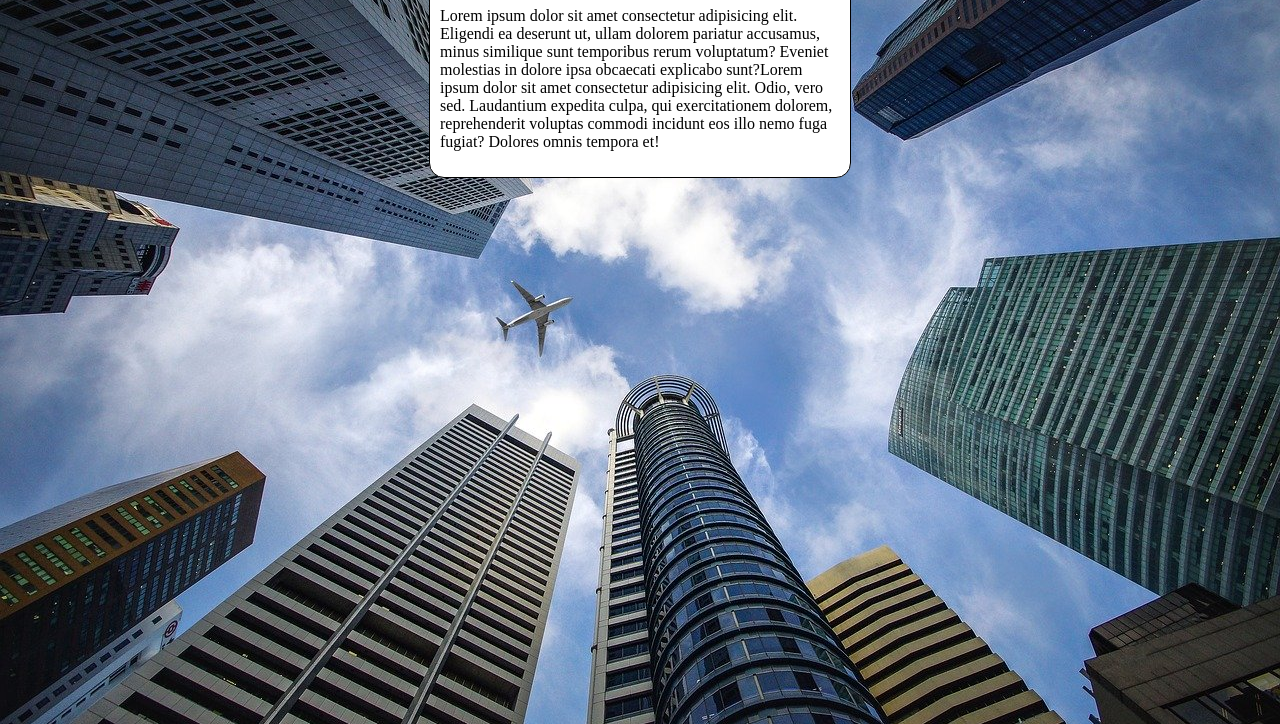
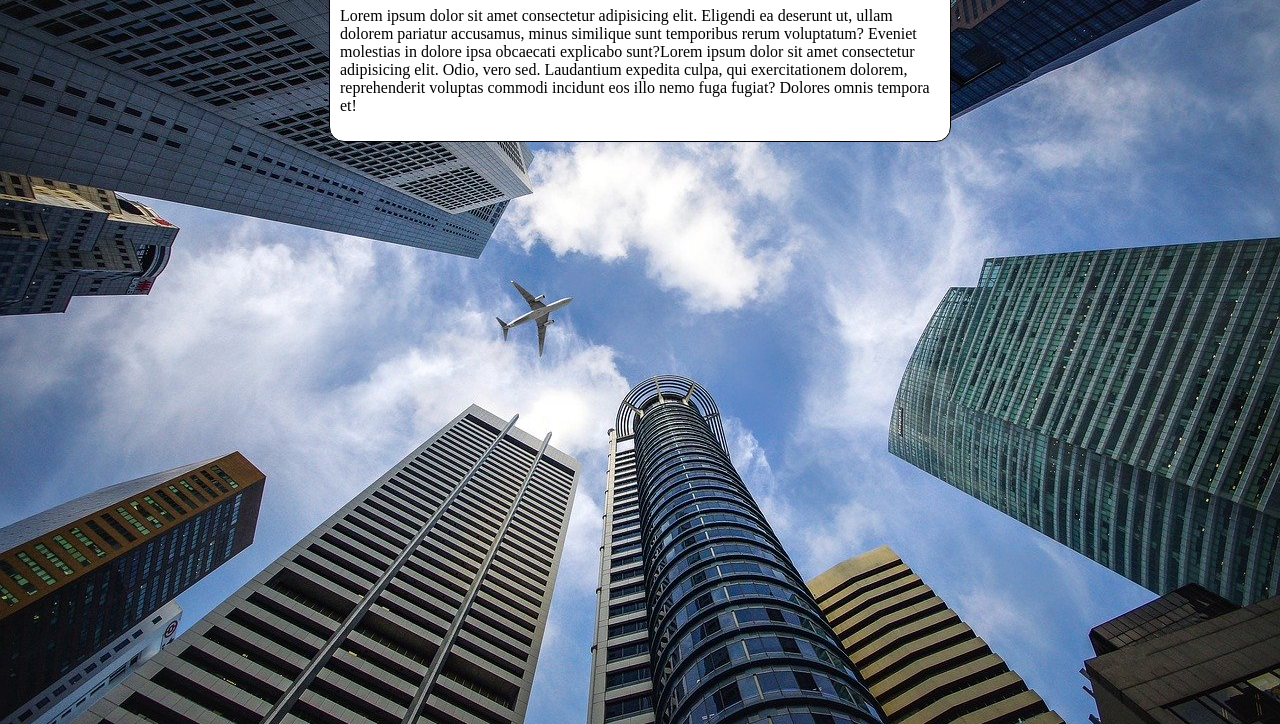
Before and after one commit to ThaisHolz/ProjetoCordel, a plain HTML site: page index.html in a window 1280 px wide. Shown: the part 92-816 px from the top of the page. Drawn offline with Linux system fonts and the light colour scheme.

Commit message:
Usando shorthand no BC

```diff
--- a/style.css
+++ b/style.css
@@ -1,15 +1,15 @@
 body{
     height: 100vh;
-    background-color: black;
-    background-image: url(imagens/wallpaper002.jpg);
-    background-position: center top;
-    background-repeat: no-repeat;
+    background: black url(imagens/wallpaper002.jpg) center top no-repeat fixed;
     background-size: cover ;
+    /*SHORTHAND BC
+    color > image > position > repeat > (size) > attachment
+    -Size precisa ser separado mas fica nessa posição*/
 }
 
 main{
     background-color: white;
-    width: 400px;
+    max-width: 600px;
     padding: 10px;
     margin: auto;
     border: 1px solid black;
```
